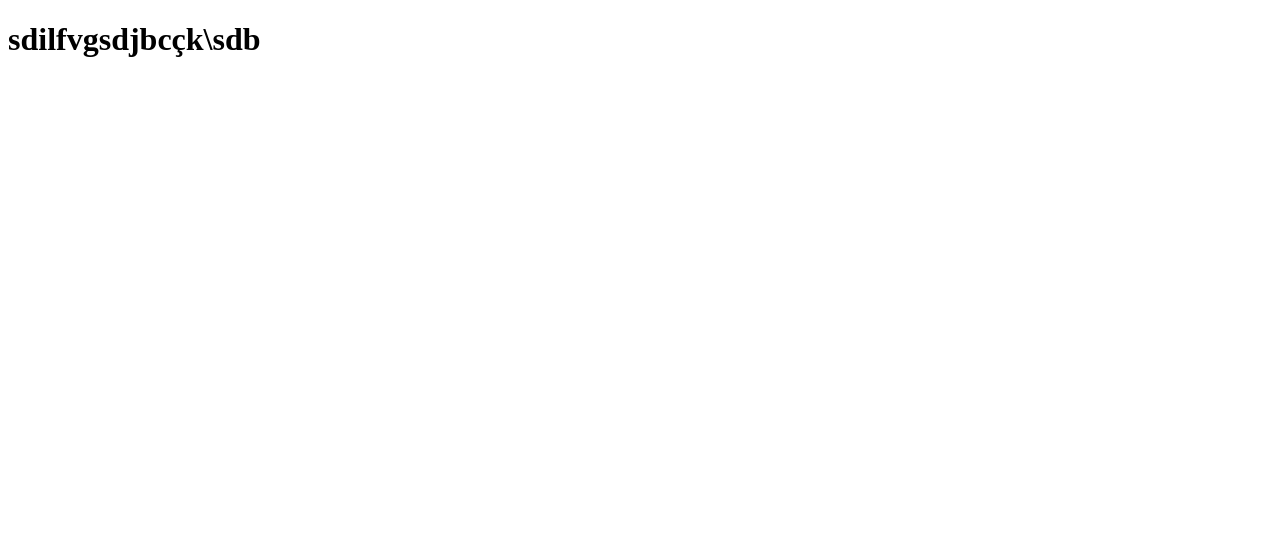
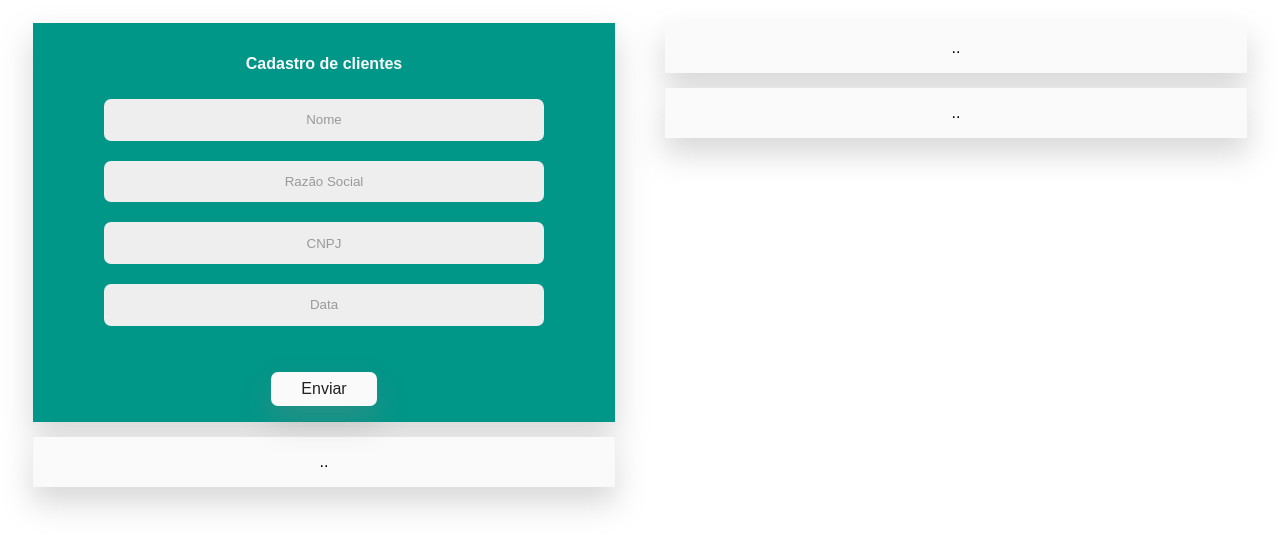
Before and after one commit to bcocheto/crud-flask-postgresql, a Flask app: page / in a window 1280 px wide. Before the commit the part shown is almost empty. Shown: the top 549 px of the page. Run offline with Flask 2, Linux system fonts and the light colour scheme.

Commit message:
feat: Adicionado Campo
Adicionado campo de cadastro de cliente no front-end

```diff
--- /dev/null
+++ b/application/view/static/main.css
@@ -0,0 +1,83 @@
+* {
+  box-sizing: border-box;
+}
+
+body {
+  font-family: Arial, Helvetica, sans-serif;
+}
+
+#green{
+    background-color: #009688;
+}
+
+.column {
+  float: left;
+  width: 50%;
+  padding: 0 10px;
+}
+
+.row {margin: 0;}
+
+.row:after {
+  content: "";
+  display: table;
+  clear: both;
+}
+
+.card {
+  box-shadow: 0 4px 8px 0 rgba(0, 0, 0, 0.2); /* this adds the "card" effect */
+  padding: 16px;
+  margin: 15px;
+  text-align: center;
+  background-color: #FAFAFA;
+	box-shadow: 0 15px 30px 1px rgba(128, 128, 128, 0.31);
+}
+
+@media screen and (max-width: 600px) {
+  .column {
+    width: 100%;
+    display: block;
+    margin-bottom: 20px;
+  }
+}
+
+#container p{
+    font-family: Arial, Helvetica, sans-serif;
+    font-weight: bolder;
+    color: #FAFAFA;
+}
+
+#container input {
+	width: 80%;
+	display: inline-block;
+	text-align: center;
+	border-radius: 7px;
+	background: #eee;
+	padding: 1em 2em;
+	outline: none;
+	border: none;
+	color: #222;
+    margin: 10px;
+	transition: 0.3s linear;
+}
+::placeholder{color: #999;}
+#container input:focus {background: rgba(0, 0, 333, 0.10);}
+
+#container button {
+	background-color: #FAFAFA;
+	box-shadow: 0 15px 30px 1px rgba(128, 128, 128, 0.31);
+	font-family: 'Abel', sans-serif;
+	padding: 0.5em 1.9em;
+	margin: 2.3em 0 0 0;
+	border-radius: 7px;
+	font-size: 1.4em;
+	cursor: pointer;
+	color: #212121;
+	font-size: 1em;
+	outline: none;
+	border: none;
+	transition: 0.3s linear;
+
+}
+#container button:hover{transform: translatey(2px);}
+#container button:active{transform: translatey(5px);}
--- a/application/view/templates/index.html
+++ b/application/view/templates/index.html
@@ -4,11 +4,36 @@
 <head>
     <meta charset="UTF-8">
     <meta name="viewport" content="width=device-width, initial-scale=1.0">
+    <link rel="stylesheet" href="../static/main.css">
     <title>Document</title>
 </head>
 
 <body>
-    <h1>sdilfvgsdjbcçk\sdb</h1>
+    <div class="row">
+        <div class="column">
+            <div class="card" id="green">
+                <div id="container">
+                    <p>Cadastro de clientes</p>
+                    <form>
+                        <input type="text" placeholder="Nome" required>
+                        <br>
+                        <input type="text" placeholder="Razão Social" required>
+                        <br>
+                        <input type="text" placeholder="CNPJ" required>
+                        <br>
+                        <input type="datetime" placeholder="Data" required>
+                        <br>
+                        <button>Enviar</button>
+                    </form>
+                </div>
+            </div>
+            <div class="card">..</div>
+        </div>
+        <div class="column">
+            <div class="card">..</div>
+            <div class="card">..</div>
+        </div>
+    </div>
 </body>
 
 </html>
```
